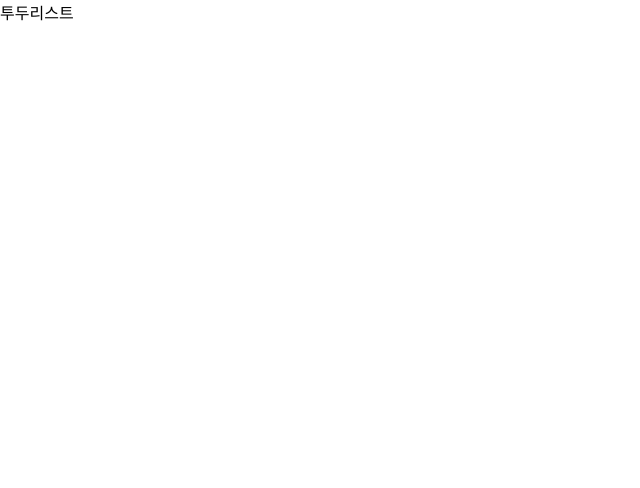
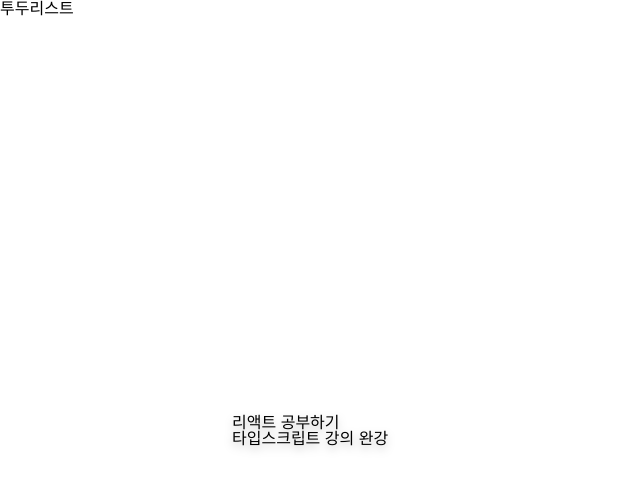
Before and after one commit to seoyeon-1206/Sparta_TypeScript_TodoApp, a React (Create React App) app: page / in a window 1280 px wide. Shown: the top 488 px of the page, without its empty margins (0-640 px from the left). Built offline with nearby package versions, Linux system fonts and the light colour scheme.

Commit message:
[style] clors 파일, GlobalStyle 적용

```diff
--- a/src/App.tsx
+++ b/src/App.tsx
@@ -1,6 +1,8 @@
 import React, { useState } from "react";
 import "./App.css";
 import Todo from "./models/todo";
+import Todos from "./components/Todos";
+import GlobalStyle from "./styles/GlobalStyle";
 
 function App() {
   const [todos, setTodos] = useState<Todo[]>([
@@ -11,7 +13,13 @@ function App() {
       isDone: false,
     },
   ]);
-  return <div>투두리스트</div>;
+  return (
+    <>
+      <GlobalStyle />
+      <div>투두리스트</div>
+      <Todos todos={todos} />
+    </>
+  );
 }
 
 export default App;
--- /dev/null
+++ b/src/components/Todos.tsx
@@ -0,0 +1,33 @@
+import styled from "styled-components";
+import Todo from "../models/todo";
+
+const Todos: React.FC<{
+  todos: Todo[];
+}> = (props) => {
+  return (
+    <>
+      <TodoListWrapper>
+        {props.todos.map((todo) => (
+          <div key={todo.id}>
+            <h3>{todo.title}</h3>
+            <p>{todo.description}</p>
+          </div>
+        ))}
+      </TodoListWrapper>
+    </>
+  );
+};
+
+export default Todos;
+
+const TodoListWrapper = styled.div`
+  /* Group 100 */
+
+  position: absolute;
+  width: 411px;
+  height: 191px;
+  left: 232px;
+  top: 414px;
+
+  filter: drop-shadow(0px 4px 4px rgba(0, 0, 0, 0.25));
+`;
--- /dev/null
+++ b/src/styles/GlobalStyle.tsx
@@ -0,0 +1,72 @@
+// src/styles/GlobalStyle.jsx
+import { createGlobalStyle } from "styled-components";
+
+const GlobalStyle = createGlobalStyle`
+    html, body, div, span, applet, object, iframe,
+    h1, h2, h3, h4, h5, h6, p, blockquote, pre,
+    a, abbr, acronym, address, big, cite, code,
+    del, dfn, em, img, ins, kbd, q, s, samp,
+    small, strike, strong, sub, sup, tt, var,
+    b, u, i, center,
+    dl, dt, dd, ol, ul, li,
+    fieldset, form, label, legend,
+    table, caption, tbody, tfoot, thead, tr, th, td,
+    article, aside, canvas, details, embed,
+    figure, figcaption, footer, header, hgroup,
+    menu, nav, output, ruby, section, summary,
+    time, mark, audio, video {
+        margin: 0;
+        padding: 0;
+        border: 0;
+        font-size: 100%;
+        font: inherit;
+        vertical-align: baseline;
+    }
+    /* HTML5 display-role reset for older browsers */
+    article, aside, details, figcaption, figure,
+    footer, header, hgroup, menu, nav, section {
+        display: block;
+    }
+    body {
+        line-height: 1;
+    }
+    ol, ul {
+        list-style: none;
+    }
+    blockquote, q {
+        quotes: none;
+    }
+    blockquote:before, blockquote:after,
+    q:before, q:after {
+        content: '';
+        content: none;
+    }
+    table {
+        border-collapse: collapse;
+        border-spacing: 0;
+    }
+
+    // 속성 추가
+    *{
+        box-sizing:border-box;
+        text-decoration-line:none;
+        color: inherit;
+    }
+
+    // index.css에 있던 속성
+    body {
+      margin: 0;
+      font-family: -apple-system, BlinkMacSystemFont, 'Segoe UI', 'Roboto', 'Oxygen',
+        'Ubuntu', 'Cantarell', 'Fira Sans', 'Droid Sans', 'Helvetica Neue',
+        sans-serif;
+      -webkit-font-smoothing: antialiased;
+      -moz-osx-font-smoothing: grayscale;
+    }
+
+    code {
+      font-family: source-code-pro, Menlo, Monaco, Consolas, 'Courier New',
+        monospace;
+  }
+`;
+
+export default GlobalStyle;
--- /dev/null
+++ b/src/styles/theme.tsx
@@ -0,0 +1,7 @@
+const colors = {
+  mainColor: "#DCD7F8",
+  mainYellow: "#FEFAE0",
+  mainPink: "#FADAD6",
+};
+
+export default colors;
```
